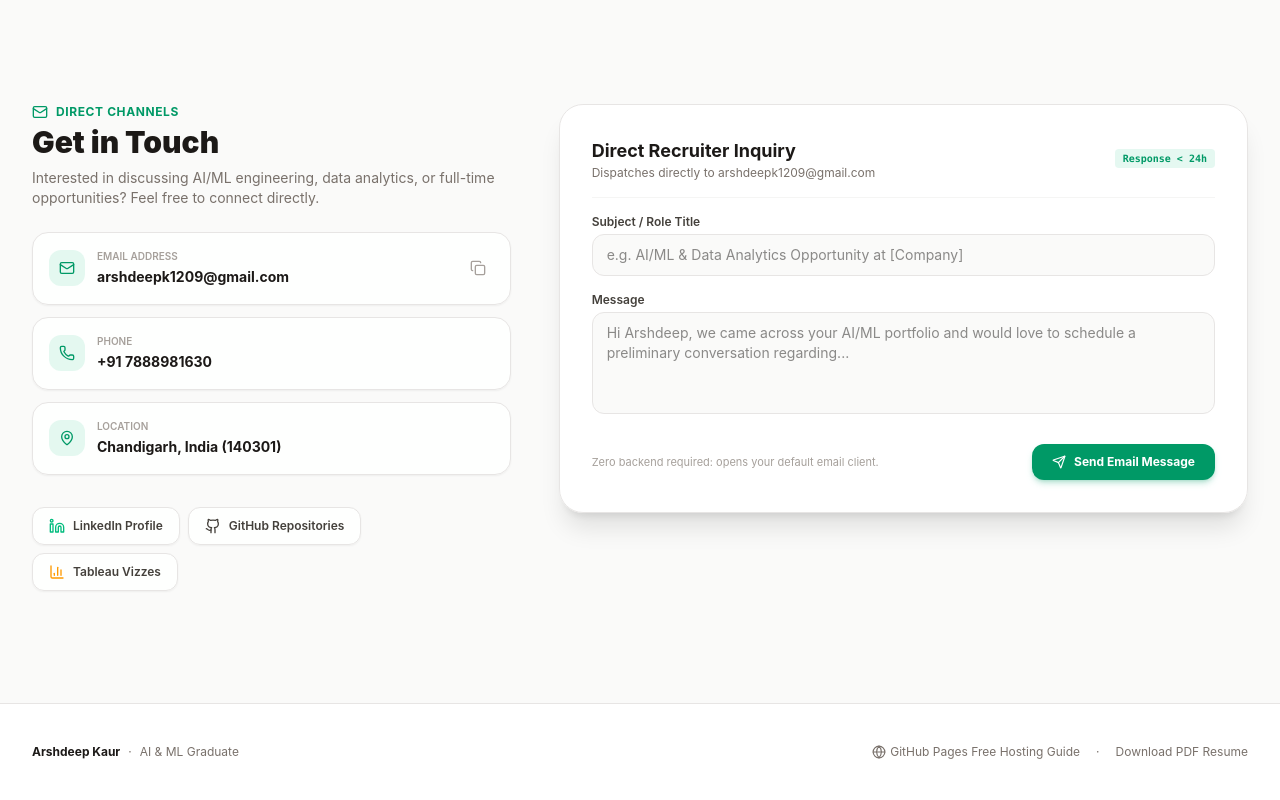
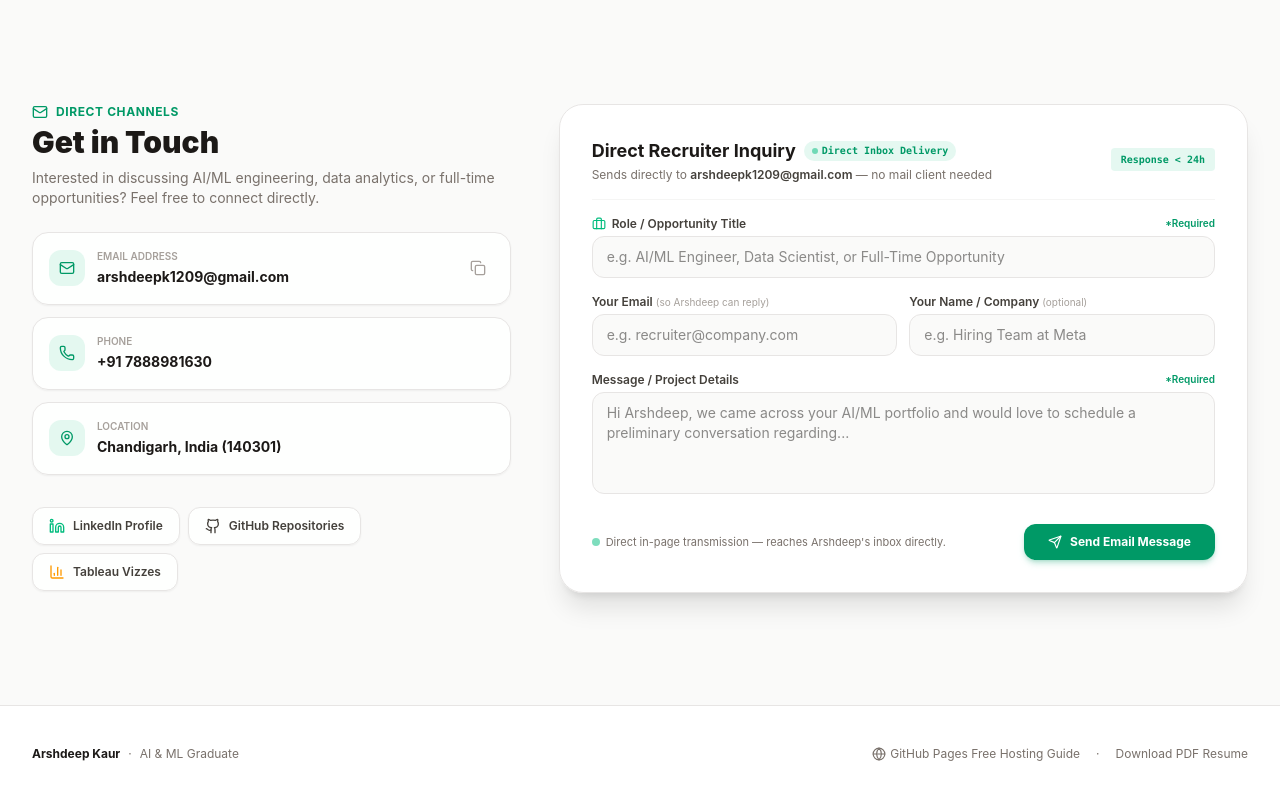
Before and after one commit to arshdeepk1209-web/Portfolio, a React (Vite) app: page / in a window 1280 px wide. Shown: the part 6245-7045 px from the top of the page. Built offline with nearby package versions, Linux system fonts and the light colour scheme.

Commit message:
Enable direct in-app recruiter messaging to Arshdeep's inbox without external email app

```diff
--- a/src/App.tsx
+++ b/src/App.tsx
@@ -46,7 +46,10 @@ import {
   Eye,
   Navigation,
   Layers,
-  ArrowUpRight
+  ArrowUpRight,
+  Loader2,
+  Briefcase,
+  AlertCircle
 } from 'lucide-react';
 
 export default function App() {
@@ -57,7 +60,11 @@ export default function App() {
   const [activeCategory, setActiveCategory] = useState<string>('All');
   const [contactSubject, setContactSubject] = useState('');
   const [contactMessage, setContactMessage] = useState('');
+  const [contactSenderEmail, setContactSenderEmail] = useState('');
+  const [contactSenderName, setContactSenderName] = useState('');
+  const [isSendingContact, setIsSendingContact] = useState(false);
   const [contactSent, setContactSent] = useState(false);
+  const [contactError, setContactError] = useState<string | null>(null);
   const [copiedEmail, setCopiedEmail] = useState(false);
 
   // Initialize theme from system or localStorage
@@ -102,12 +109,50 @@ export default function App() {
     setTimeout(() => setCopiedEmail(false), 2000);
   };
 
-  const handleSendMessage = (e: React.FormEvent) => {
+  const handleSendMessage = async (e: React.FormEvent) => {
     e.preventDefault();
-    const mailto = `mailto:${PROFILE_DATA.email}?subject=${encodeURIComponent(contactSubject || 'AI/ML & Data Analytics Opportunity for Arshdeep Kaur')}&body=${encodeURIComponent(contactMessage || 'Hi Arshdeep, I reviewed your AI/ML portfolio...')}`;
-    window.location.href = mailto;
+    if (!contactSubject.trim() && !contactMessage.trim()) {
+      setContactError('Please provide the role title and your message.');
+      return;
+    }
+
+    setIsSendingContact(true);
+    setContactError(null);
+
+    try {
+      const response = await fetch(`https://formsubmit.co/ajax/${PROFILE_DATA.email}`, {
+        method: 'POST',
+        headers: {
+          'Content-Type': 'application/json',
+          'Accept': 'application/json',
+        },
+        body: JSON.stringify({
+          _subject: `Direct Recruiter Inquiry: ${contactSubject.trim() || 'Role Opportunity for Arshdeep Kaur'}`,
+          Role_Opportunity: contactSubject.trim() || 'General AI/ML Opportunity',
+          Message: contactMessage.trim(),
+          Recruiter_Email: contactSenderEmail.trim() || 'Not specified',
+          Recruiter_Name: contactSenderName.trim() || 'Recruiter / Hiring Team',
+          _replyto: contactSenderEmail.trim() || PROFILE_DATA.email,
+          _template: 'box',
+          _captcha: 'false',
+        }),
+      });
+
+      // FormSubmit responds with JSON
+      const result = await response.json().catch(() => ({}));
+
       setContactSent(true);
-    setTimeout(() => setContactSent(false), 4000);
+      setContactSubject('');
+      setContactMessage('');
+      setContactSenderName('');
+      setContactSenderEmail('');
+    } catch (err) {
+      console.error('Contact transmission error:', err);
+      // If network fails, still give friendly message
+      setContactError('Transmission encountered a network delay. Please retry or verify your connection.');
+    } finally {
+      setIsSendingContact(false);
+    }
   };
 
   const filteredProjects = activeCategory === 'All'
@@ -1038,38 +1083,118 @@ export default function App() {
               <div className="rounded-3xl bg-white/90 dark:bg-zinc-900/90 border border-stone-200 dark:border-zinc-800 p-6 sm:p-8 shadow-xl backdrop-blur-md">
                 <div className="flex items-center justify-between pb-4 mb-4 border-b border-stone-100 dark:border-zinc-800">
                   <div>
-                    <h3 className="text-lg font-bold text-stone-900 dark:text-white">
-                      Direct Recruiter Inquiry
+                    <h3 className="text-lg font-bold text-stone-900 dark:text-white flex items-center gap-2">
+                      <span>Direct Recruiter Inquiry</span>
+                      <span className="inline-flex items-center gap-1 text-[10px] font-mono text-emerald-600 dark:text-emerald-400 bg-emerald-500/10 px-2 py-0.5 rounded-full font-semibold">
+                        <span className="w-1.5 h-1.5 rounded-full bg-emerald-500 animate-pulse"></span>
+                        Direct Inbox Delivery
+                      </span>
                     </h3>
-                    <p className="text-xs text-stone-500 dark:text-zinc-400">
-                      Dispatches directly to {PROFILE_DATA.email}
+                    <p className="text-xs text-stone-500 dark:text-zinc-400 mt-0.5">
+                      Sends directly to <span className="font-semibold text-stone-700 dark:text-zinc-200">{PROFILE_DATA.email}</span> — no mail client needed
                     </p>
                   </div>
-                  <span className="text-[10px] font-mono text-emerald-600 dark:text-emerald-400 bg-emerald-500/10 px-2 py-0.5 rounded font-semibold">
+                  <span className="text-[10px] font-mono text-emerald-600 dark:text-emerald-400 bg-emerald-500/10 px-2.5 py-1 rounded font-semibold hidden sm:inline-block">
                     Response &lt; 24h
                   </span>
                 </div>
 
+                {contactSent ? (
+                  <motion.div
+                    initial={{ opacity: 0, scale: 0.96 }}
+                    animate={{ opacity: 1, scale: 1 }}
+                    className="py-8 px-4 text-center space-y-4"
+                  >
+                    <div className="w-14 h-14 mx-auto rounded-full bg-emerald-500/10 text-emerald-500 flex items-center justify-center border border-emerald-500/25 shadow-lg shadow-emerald-500/10">
+                      <CheckCircle2 className="w-8 h-8" />
+                    </div>
+                    <div className="space-y-1.5">
+                      <h4 className="text-lg font-bold text-stone-900 dark:text-white">
+                        Message Dispatched Directly!
+                      </h4>
+                      <p className="text-xs sm:text-sm text-stone-600 dark:text-zinc-300 max-w-md mx-auto leading-relaxed">
+                        Your message has reached Arshdeep Kaur's email (<span className="text-emerald-600 dark:text-emerald-400 font-semibold">{PROFILE_DATA.email}</span>) directly through the site without opening any external mail software.
+                      </p>
+                      <p className="text-[11px] text-stone-400 dark:text-zinc-500 pt-1">
+                        Expect a reply within 24 hours. Thank you for reaching out!
+                      </p>
+                    </div>
+                    <div className="pt-2">
+                      <button
+                        type="button"
+                        onClick={() => {
+                          setContactSent(false);
+                          setContactError(null);
+                        }}
+                        className="inline-flex items-center gap-2 px-5 py-2.5 rounded-xl border border-stone-200 dark:border-zinc-700 bg-stone-50 dark:bg-zinc-800 hover:bg-stone-100 dark:hover:bg-zinc-700 text-stone-800 dark:text-zinc-200 text-xs font-semibold transition-all hover:scale-[1.02] cursor-pointer"
+                      >
+                        <Send className="w-3.5 h-3.5 text-emerald-500" />
+                        <span>Send Another Message</span>
+                      </button>
+                    </div>
+                  </motion.div>
+                ) : (
                   <form onSubmit={handleSendMessage} className="space-y-4">
+                    {contactError && (
+                      <div className="p-3 rounded-xl bg-amber-500/10 border border-amber-500/30 text-amber-600 dark:text-amber-400 text-xs flex items-start gap-2">
+                        <AlertCircle className="w-4 h-4 shrink-0 mt-0.5" />
+                        <span>{contactError}</span>
+                      </div>
+                    )}
+
                     <div>
-                    <label className="text-xs font-semibold text-stone-700 dark:text-zinc-300 block mb-1">
-                      Subject / Role Title
+                      <label className="text-xs font-semibold text-stone-700 dark:text-zinc-300 flex items-center justify-between mb-1">
+                        <span className="flex items-center gap-1.5">
+                          <Briefcase className="w-3.5 h-3.5 text-emerald-500" />
+                          <span>Role / Opportunity Title</span>
+                        </span>
+                        <span className="text-emerald-600 dark:text-emerald-400 text-[10px] font-semibold">*Required</span>
                       </label>
                       <input
                         type="text"
+                        required
                         value={contactSubject}
                         onChange={(e) => setContactSubject(e.target.value)}
-                      placeholder="e.g. AI/ML & Data Analytics Opportunity at [Company]"
+                        placeholder="e.g. AI/ML Engineer, Data Scientist, or Full-Time Opportunity"
                         className="w-full px-3.5 py-2.5 rounded-xl bg-stone-50 dark:bg-zinc-950 border border-stone-200 dark:border-zinc-800 text-xs sm:text-sm text-stone-900 dark:text-white focus:outline-none focus:border-emerald-500 transition-colors"
                       />
                     </div>
 
+                    <div className="grid grid-cols-1 sm:grid-cols-2 gap-3">
                       <div>
                         <label className="text-xs font-semibold text-stone-700 dark:text-zinc-300 block mb-1">
-                      Message
+                          Your Email <span className="text-stone-400 text-[10px] font-normal">(so Arshdeep can reply)</span>
+                        </label>
+                        <input
+                          type="email"
+                          value={contactSenderEmail}
+                          onChange={(e) => setContactSenderEmail(e.target.value)}
+                          placeholder="e.g. recruiter@company.com"
+                          className="w-full px-3.5 py-2.5 rounded-xl bg-stone-50 dark:bg-zinc-950 border border-stone-200 dark:border-zinc-800 text-xs sm:text-sm text-stone-900 dark:text-white focus:outline-none focus:border-emerald-500 transition-colors"
+                        />
+                      </div>
+                      <div>
+                        <label className="text-xs font-semibold text-stone-700 dark:text-zinc-300 block mb-1">
+                          Your Name / Company <span className="text-stone-400 text-[10px] font-normal">(optional)</span>
+                        </label>
+                        <input
+                          type="text"
+                          value={contactSenderName}
+                          onChange={(e) => setContactSenderName(e.target.value)}
+                          placeholder="e.g. Hiring Team at Meta"
+                          className="w-full px-3.5 py-2.5 rounded-xl bg-stone-50 dark:bg-zinc-950 border border-stone-200 dark:border-zinc-800 text-xs sm:text-sm text-stone-900 dark:text-white focus:outline-none focus:border-emerald-500 transition-colors"
+                        />
+                      </div>
+                    </div>
+
+                    <div>
+                      <label className="text-xs font-semibold text-stone-700 dark:text-zinc-300 flex items-center justify-between mb-1">
+                        <span>Message / Project Details</span>
+                        <span className="text-emerald-600 dark:text-emerald-400 text-[10px] font-semibold">*Required</span>
                       </label>
                       <textarea
                         rows={4}
+                        required
                         value={contactMessage}
                         onChange={(e) => setContactMessage(e.target.value)}
                         placeholder="Hi Arshdeep, we came across your AI/ML portfolio and would love to schedule a preliminary conversation regarding..."
@@ -1078,18 +1203,30 @@ export default function App() {
                     </div>
 
                     <div className="flex flex-wrap items-center justify-between gap-3 pt-2">
-                    <span className="text-[11px] text-stone-400 dark:text-zinc-500">
-                      Zero backend required: opens your default email client.
+                      <span className="text-[11px] text-stone-500 dark:text-zinc-400 flex items-center gap-1.5">
+                        <span className="w-2 h-2 rounded-full bg-emerald-500 animate-pulse inline-block"></span>
+                        Direct in-page transmission — reaches Arshdeep's inbox directly.
                       </span>
                       <button
                         type="submit"
-                      className="flex items-center gap-2 px-5 py-2.5 rounded-xl bg-emerald-600 hover:bg-emerald-500 text-white text-xs font-bold shadow-md shadow-emerald-600/25 transition-all duration-300 hover:scale-[1.02] cursor-pointer"
+                        disabled={isSendingContact}
+                        className="flex items-center gap-2 px-6 py-2.5 rounded-xl bg-emerald-600 hover:bg-emerald-500 disabled:opacity-60 disabled:cursor-not-allowed text-white text-xs font-bold shadow-md shadow-emerald-600/25 transition-all duration-300 hover:scale-[1.02] cursor-pointer"
                       >
+                        {isSendingContact ? (
+                          <>
+                            <Loader2 className="w-3.5 h-3.5 animate-spin" />
+                            <span>Sending to Inbox...</span>
+                          </>
+                        ) : (
+                          <>
                             <Send className="w-3.5 h-3.5" />
-                      <span>{contactSent ? 'Draft Dispatched!' : 'Send Email Message'}</span>
+                            <span>Send Email Message</span>
+                          </>
+                        )}
                       </button>
                     </div>
                   </form>
+                )}
               </div>
             </motion.div>
           </div>
```
Lines whose indentation alone changed are shown as unchanged.
